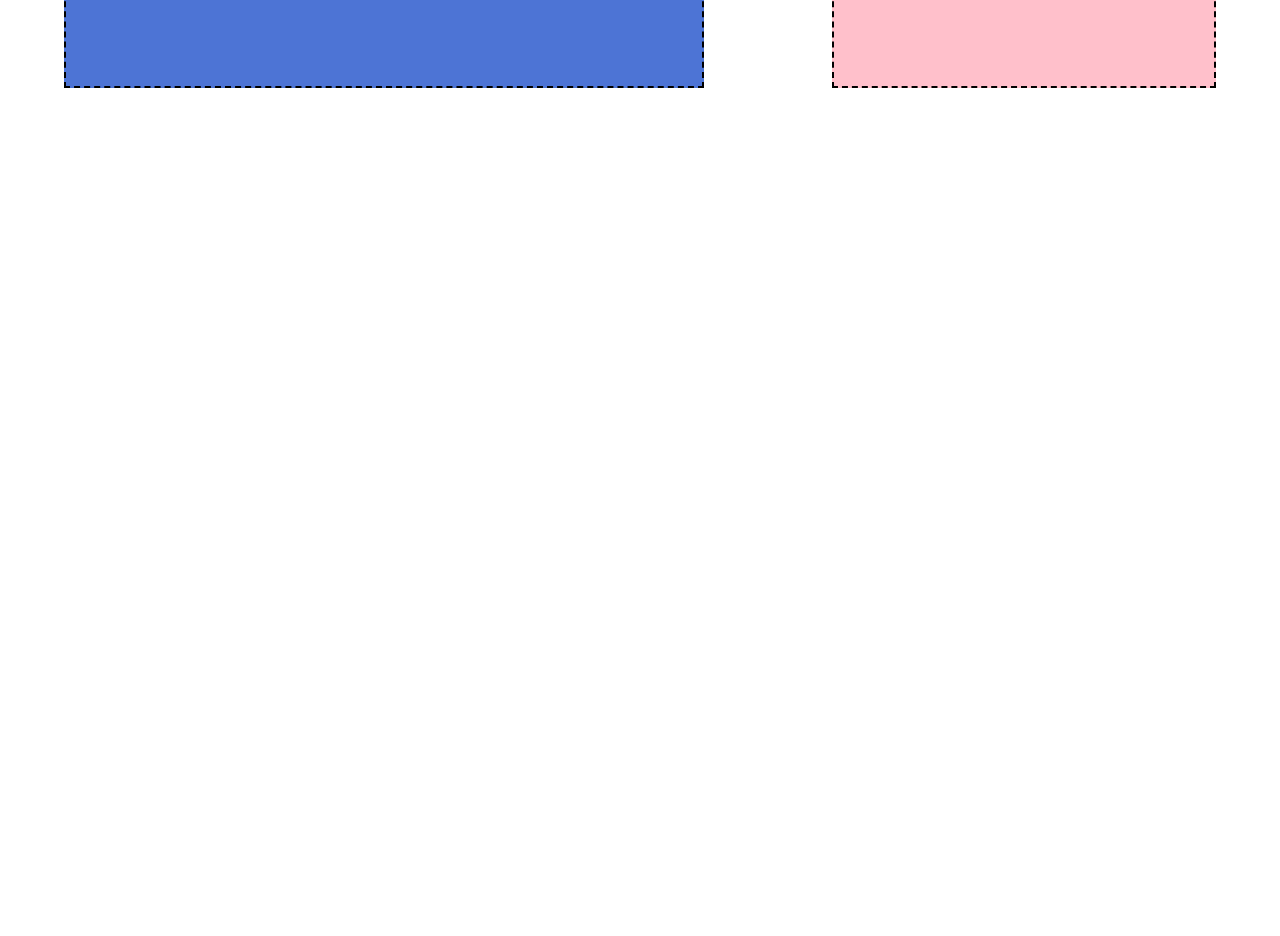
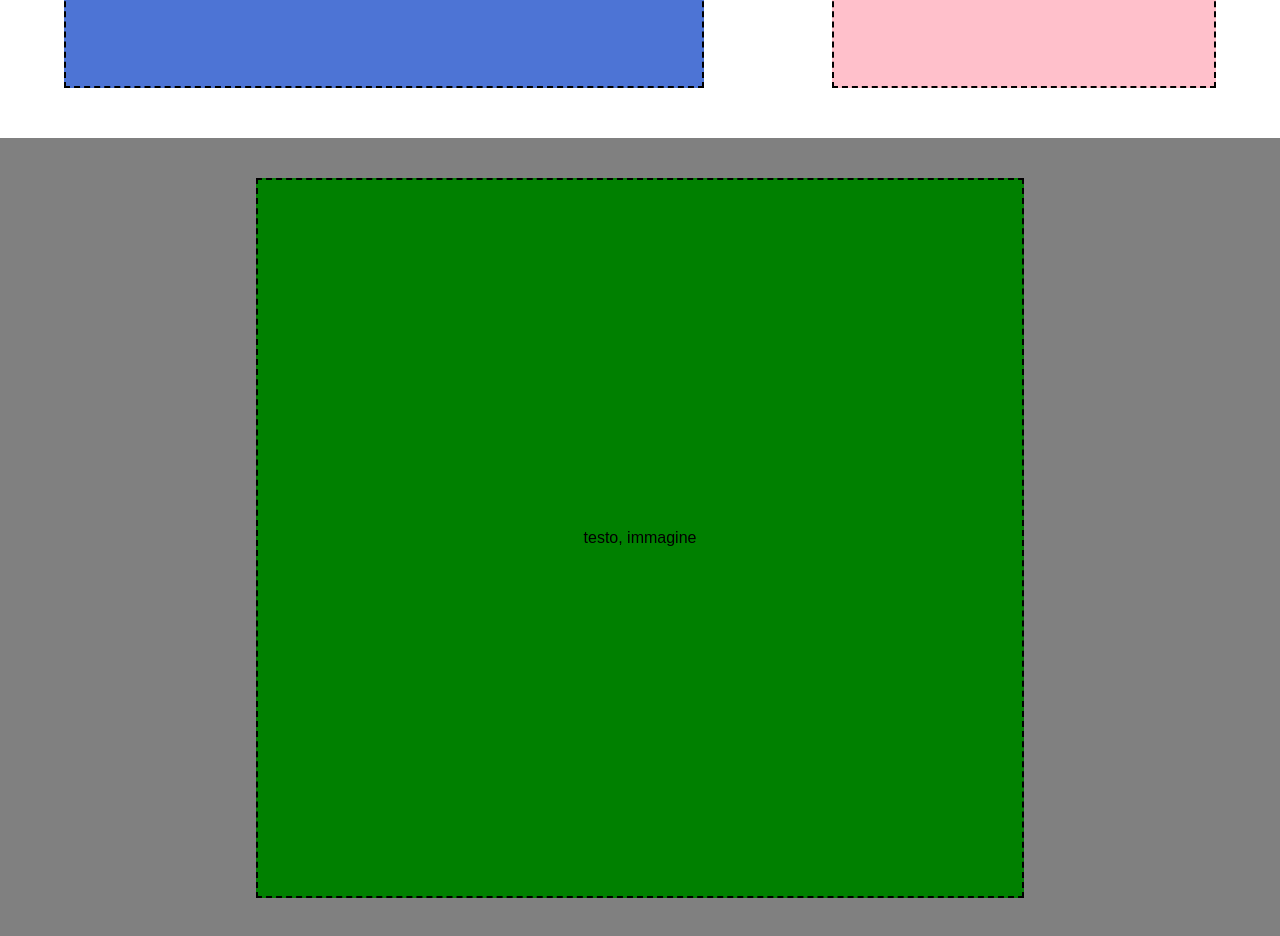
Before and after one commit to ElenaRuscitto/htmlcss-struttura-discord, a plain HTML site: page index.html in a window 1280 px wide. Shown: the part 2000-2936 px from the top of the page. Before the commit the page ends 2638 px from the top, so only its background shows below. Drawn offline with Linux system fonts and the light colour scheme.

Commit message:
[add] grigio special

```diff
--- a/css/main.css
+++ b/css/main.css
@@ -24,6 +24,7 @@ nav{
   background-color: orange;
   border: 2px dashed black;
   justify-content: center;
+  align-self: center;
   display: flex;
 }
 
@@ -50,6 +51,7 @@ nav{
 }
 
 
+
 .conteiner{
   height: 500px;
   display: flex;
@@ -71,8 +73,19 @@ nav{
   align-items: center;
 }
 
+
+
 .bianco {
   background-color: white;
+}
+
+.grigio {
+  background-color: lightslategray;
+}
+
+.grigio-special {
+  background-color: gray;
+  height: 800px;
 }
 
 .immagine {
@@ -99,6 +112,15 @@ nav{
   align-items: center;
 }
 
-.grigio {
-  background-color: lightslategray;
+.box-special {
+  background-color: green;
+  border: 2px dashed black;
+  width: 60%;
+  height: 90%;
+  margin: 0 auto;
+  display: flex;
+  justify-content: center;
+  align-items: center;
+  align-self: center;
+
 }
--- a/index.html
+++ b/index.html
@@ -71,7 +71,8 @@
 
 <!-- blocco sfondo grigio-unico -->
  <section>
-   <div class="conteiner grigio-unico">
+   <div class="conteiner grigio-special">
+     <div class="box-special">testo, immagine</div>
 
    </div>
  </section>
```
